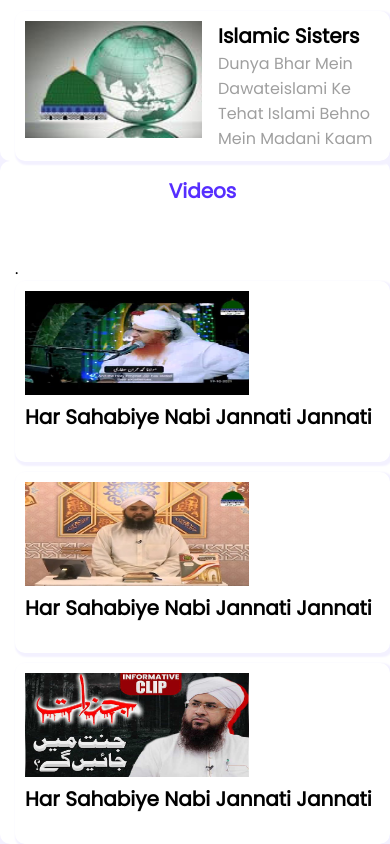
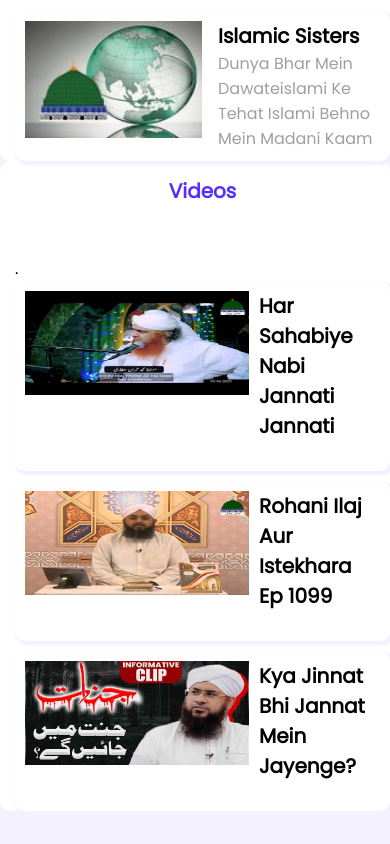
Before and after one commit to mfarhadattari/di-leader-board, a plain HTML site: page index.html in a window 390 px wide. Shown: the part 1402-2246 px from the top of the page. After the commit the page ends 2213 px from the top, so only its background shows below. Drawn offline with Linux system fonts and the light colour scheme.

Commit message:
Correction

```diff
--- a/index.html
+++ b/index.html
@@ -133,7 +133,7 @@
 
         </section>
 
-        <!-- Post Section -->
+        <!-- Video Section -->
         <section class="container">
             <h2 class="container-title">
                 Videos
@@ -147,12 +147,12 @@
 
                 <div class="video">
                     <a href="https://www.dawateislami.net/medialibrary/122686"><img src="./images/videos/video-2.jpg" ></a>
-                    <h3 class="video-title">Har Sahabiye Nabi Jannati Jannati</h3>
+                    <h3 class="video-title">Rohani Ilaj Aur Istekhara Ep 1099</h3>
                 </div>
 
                 <div class="video">
                     <a href="https://www.dawateislami.net/medialibrary/122774"><img src="./images/videos/video-3.jpg" ></a>
-                    <h3 class="video-title">Har Sahabiye Nabi Jannati Jannati</h3>
+                    <h3 class="video-title">Kya Jinnat Bhi Jannat Mein Jayenge?</h3>
                 </div>
             </div>
 
--- a/styles/styles.css
+++ b/styles/styles.css
@@ -145,7 +145,10 @@
     /* Videos Section Styles */
     .videos {
         grid-template-columns: repeat(1, 1fr);
-
+    }
+    .video{
+        display: flex;
+        gap: 10px;
     }
 }
 
```
